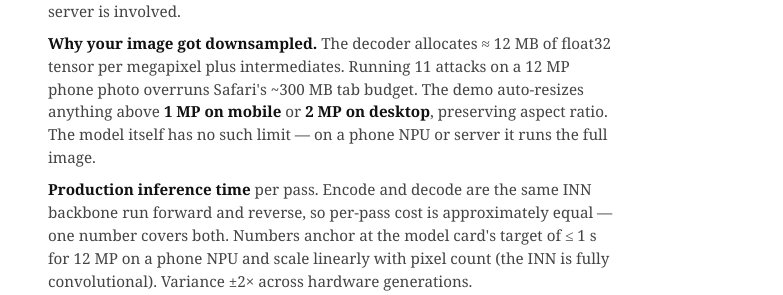
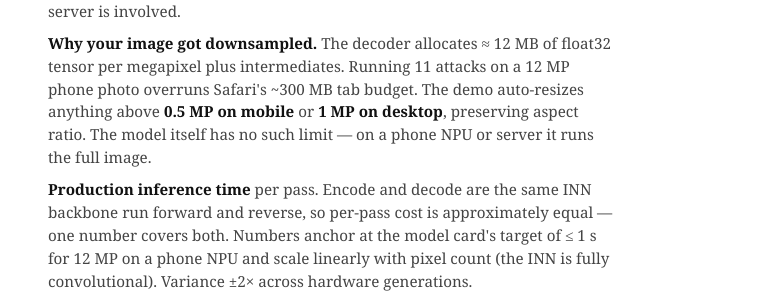
Before and after one commit to yanghangAI/yanghangAI.github.io, a Jekyll site: the page built from _pages/imagehide.html, in a window 1280 px wide. Shown: the part 709-1004 px from the top of the page, without its empty margins (248-1031 px from the left). Built offline with Jekyll 4.4.1, drawn with Linux system fonts in a browser that asks for light colours.

Commit message:
fix(imagehide): cut caps to 0.5MP mobile / 1MP desktop (mobile still OOM at 1MP)

```diff
--- a/_pages/imagehide.html
+++ b/_pages/imagehide.html
@@ -44,7 +44,7 @@
   </p>
 
   <p class="imagehide__perf-note">
-    <strong>Why your image got downsampled.</strong> The decoder allocates ≈ 12 MB of float32 tensor per megapixel plus intermediates. Running 11 attacks on a 12 MP phone photo overruns Safari&#39;s ~300 MB tab budget. The demo auto-resizes anything above <strong>1 MP on mobile</strong> or <strong>2 MP on desktop</strong>, preserving aspect ratio. The model itself has no such limit — on a phone NPU or server it runs the full image.
+    <strong>Why your image got downsampled.</strong> The decoder allocates ≈ 12 MB of float32 tensor per megapixel plus intermediates. Running 11 attacks on a 12 MP phone photo overruns Safari&#39;s ~300 MB tab budget. The demo auto-resizes anything above <strong>0.5 MP on mobile</strong> or <strong>1 MP on desktop</strong>, preserving aspect ratio. The model itself has no such limit — on a phone NPU or server it runs the full image.
   </p>
 
   <p class="imagehide__perf-note">
--- a/assets/imagehide/app.js
+++ b/assets/imagehide/app.js
@@ -12,7 +12,7 @@
 // Auto-downsample input above this. Mobile is tighter because WASM-only
 // inference is single-threaded and decode time scales ~linearly with pixels —
 // and the browser's per-tab memory budget is much smaller.
-const MAX_INPUT_PIXELS = IS_MOBILE ? 1 * 1024 * 1024 : 2 * 1024 * 1024;
+const MAX_INPUT_PIXELS = IS_MOBILE ? 0.5 * 1024 * 1024 : 1 * 1024 * 1024;
 // Attacks pre-checked on first load. Mobile defaults to a smaller representative
 // set so the first run completes in tens of seconds, not minutes.
 const DEFAULT_CHECKED = IS_MOBILE
```
